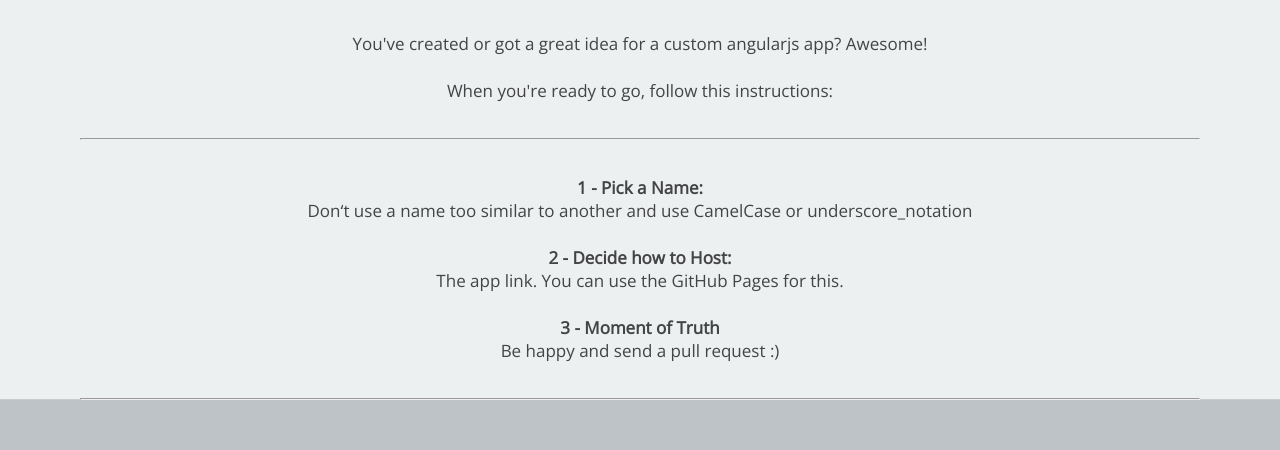
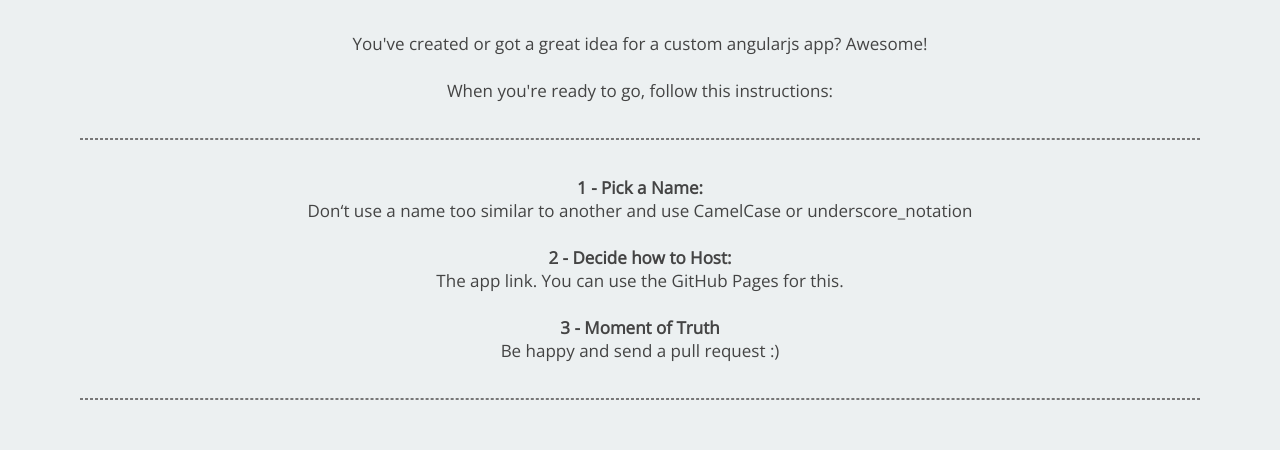
Before and after one commit to raphamorim/angular.gallery, a website: page index.html in a window 1280 px wide. Shown: the part 820-1270 px from the top of the page. Drawn offline with nearby package versions, Linux system fonts and the light colour scheme.

Commit message:
add style to hr and increase the second section height

```diff
--- a/assets/css/main.css
+++ b/assets/css/main.css
@@ -9,6 +9,10 @@
 body {
   font-family: 'Open Sans', sans-serif;
   background: #34495e;
+}
+
+hr {
+  border: 1px dashed #777;
 }
 
 /* Navigation */
@@ -78,6 +82,7 @@ section.gallery {
   color: #FFF;
   padding-top: 80px;
 }
+section:nth-child(2) { height: 880px; }
 section.active {}
 section>p { color:#444; font-size: 17px; padding: 12px 130px; }
 section:first-child>p>span { color: #FFF; font-size:20px; padding: 10px; }
```
